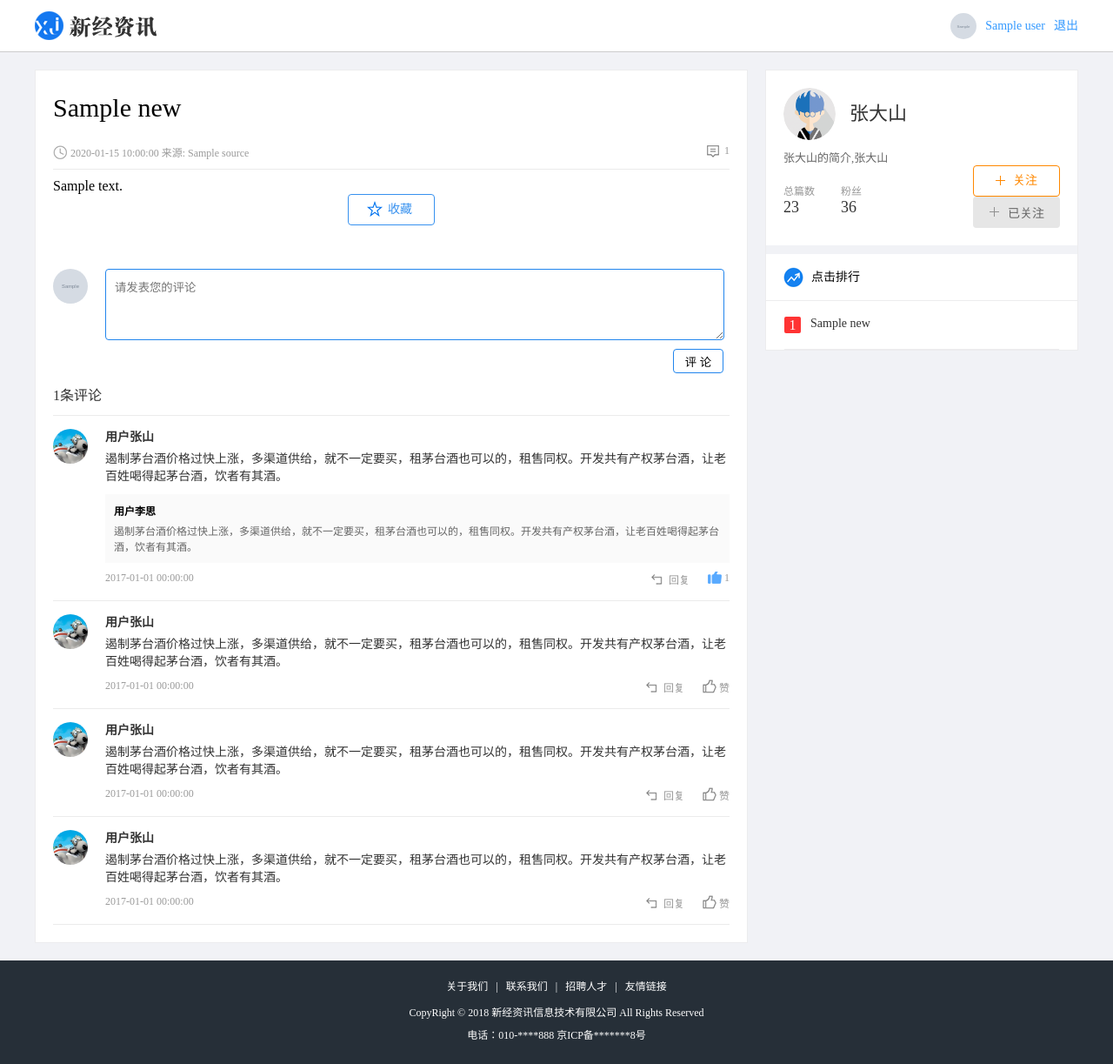
After one commit to ShaoLay/WuYeTong, a Flask app: template info/templates/news/detail.html in a window 1280 px wide. The commit adds this page. Shown: the whole page at 87% size. Run offline with Flask 2, Linux system fonts and the light colour scheme; the template is opened without the code that fills it: most values are stand-ins (such as "Sample title", 1, 10 or a date in 2020); grey boxes marked "Sample" are stand-in pictures; parts of the project's set-up code (start-up, migrations or seed data) failed here and were passed over; some libraries are stand-ins or nearby versions.

Commit message:
新闻详情_准备工作

```diff
--- /dev/null
+++ b/info/templates/news/base.html
@@ -0,0 +1,131 @@
+<!DOCTYPE html>
+<html lang="en">
+<head>
+    <meta charset="UTF-8">
+    <title>{% block title %}{# 网站标题 #}{% endblock title %}</title>
+    <link rel="stylesheet" type="text/css" href="../../static/news/css/reset.css">
+    <link rel="stylesheet" type="text/css" href="../../static/news/css/main.css">
+    <script type="text/javascript" src="../../static/news/js/jquery-1.12.4.min.js"></script>
+    <script type="text/javascript" src="../../static/news/js/main.js"></script>
+
+    {% block script %}
+        {# 各自页面的js #}
+    {% endblock script %}
+
+</head>
+<body>
+    <div class="header_con">
+        <div class="header">
+            <a href="/" class="logo fl"><img src="../../static/news/images/logo.png" alt="logo"></a>
+
+            {# 如果包起来，内部做完实现，主页可以不管，其他页面重写该块，但是什么都不传 #}
+            {# 如果包起来，内部不做实现，主页需要渲染，其他页面不管，更多的页面不用管 #}
+            {% block menu_category %}
+                {# 主页分类 #}
+            {% endblock menu_category %}
+
+            {# 提示：绝大多数页面都有右上角的用户信息，所以我的选择是抱起来，并且实现 #}
+            {% block user_info %}
+                {% if context.user %}
+                    <div class="user_login fr">
+                        <img src="{% if context.user.avatar_url %}{{ context.user.avatar_url }}{% else %}../../static/news/images/person01.png{% endif %}" class="lgin_pic">
+                        <a href="#">{{ context.user.nick_name }}</a>
+                        <a href="javascript:;" onclick="logout()">退出</a>
+                    </div>
+                {% else %}
+                    <div class="user_btns fr">
+                        <a href="javascript:;" class="login_btn">登录</a> / <a href="javascript:;" class="register_btn">注册</a>
+                    </div>
+                {% endif %}
+            {% endblock user_info %}
+
+        </div>
+    </div>
+
+
+    {% block content %}
+        {# 网页正文 #}
+    {% endblock content %}
+
+
+    <div class="footer">
+        <div class="footer_links">
+            <a href="">关于我们</a>
+            <span>|</span>
+            <a href="">联系我们</a>
+            <span>|</span>
+            <a href="">招聘人才</a>
+            <span>|</span>
+            <a href="">友情链接</a>
+        </div>
+        <p class="copyright">
+            CopyRight © 2018 新经资讯信息技术有限公司 All Rights Reserved<br />
+电话：010-****888    京ICP备*******8号
+        </p>
+    </div>
+
+
+    <!-- 登录表单 -->
+    <form class="login_form_con">
+        <div class="login_form">
+            <div class="login_title">
+                <h3>登 录</h3>
+                <a href="javascript:;" class="shutoff"></a>
+            </div>
+            <div class="form_group">
+                <input id="mobile" type="text" name="mobile" autocomplete="off">
+                <div class="input_tip">手机号</div>
+                <div id="login-mobile-err" class="error_tip">手机号不能为空</div>
+            </div>
+            <div class="form_group">
+                <input id="password" type="password" name="password">
+                <div class="input_tip">密码(不少于6位)</div>
+                <div id="login-password-err" class="error_tip">密码不能为空</div>
+            </div>
+            <input type="submit" name="" value="登 录" class="input_sub">
+            <div class="down_link">还没有账号？<a href="javascript:;" class="to_register">立即注册</a></div>
+        </div>
+        <div class="mask"></div>
+    </form>
+
+    <!-- 注册表单 -->
+    <form class="register_form_con">
+        <div class="register_form">
+            <div class="register_title">
+                <h3>注 册</h3>
+                <a href="javascript:;" class="shutoff"></a>
+            </div>
+            <div class="form_group">
+                <input type="text" name="mobile" autocomplete="off" id="register_mobile" class="phone_input">
+                <div class="input_tip">手机号</div>
+                <div id="register-mobile-err" class="error_tip">手机号不能为空</div>
+            </div>
+            <div class="form_group">
+                <input type="text" name="code_pwd" id="imagecode" class="code_pwd">
+                <div class="input_tip">图形验证码</div>
+                <img src="../../static/news/images/pic_code.png" class="get_pic_code" onclick="generateImageCode()">
+                <div id="register-image-code-err" class="error_tip">图形码不能为空</div>
+            </div>
+            <div class="form_group">
+                <input type="text" name="smscode" id="smscode" class="code_pwd">
+                <div class="input_tip">手机验证码</div>
+                <a href="javascript:;" class="get_code" onclick="sendSMSCode()">点击获取验证码</a>
+                <div id="register-sms-code-err" class="error_tip">验证码不能为空</div>
+            </div>
+            <div class="form_group">
+                <input type="password" name="password" id="register_password" class="pass_input">
+                <div class="input_tip">密码(不少于6位)</div>
+                <div id="register-password-err" class="error_tip">密码不能为空</div>
+            </div>
+            <div  class="form_group2 clearfix">
+                <input type="checkbox" class="agree_input" checked>
+                <p>同意使用条款，并已阅读"跟帖评论自律管理承诺书"</p>
+                <div class="error_tip">请勾选</div>
+            </div>
+            <input type="submit" name="" value="注 册" class="input_sub">
+            <div class="down_link">已有账号？<a href="javascript:;" class="to_login">立即登录</a></div>
+        </div>
+        <div class="mask"></div>
+    </form>
+</body>
+</html>
--- /dev/null
+++ b/info/templates/news/detail.html
@@ -0,0 +1,161 @@
+{% extends 'news/base.html' %}
+
+{% block title %}
+文章详情页
+{% endblock title %}
+
+{% block script %}
+    <script type="text/javascript" src="../../static/news/js/detail.js"></script>
+{% endblock script %}
+
+{% block content %}
+    <div class="conter_con">
+        <div class="detail_con fl">
+
+            <h3>{{ context.news.title }}</h3>
+            <div class="detail_about clearfix">
+                <span class="time_souce fl">{{ context.news.create_time }} 来源: {{ context.news.source }}</span>
+                <span class="comment fr">{{ context.news.comments_count }}</span>
+            </div>
+            {{ context.news.content | safe }}
+
+
+            <a href="javascript:;" class="collected block-center" data-newid="{{ context.news.id }}" style="display: {% if context.is_collected %} block
+            {% else %} none {% endif %};"><span class="out">已收藏</span><span class="over">取消收藏</span></a>
+
+            <a href="javascript:;" class="collection block-center" data-newid="{{ context.news.id }}" style="display: {% if context.is_collected %} none
+            {% else %} block {% endif %};">收藏</a>
+
+{#        <a href="javascript:;" class="collection block-center">收藏</a>#}
+{#        <a href="javascript:;" class="collected block-center" style="display: none"><span class="out">已收藏</span><span class="over">取消收藏</span></a>#}
+
+
+        {% if context.user %}
+            <form action="" class="comment_form" data-newsid="{{ context.news.id }}">
+                <div class="person_pic">
+                    <img src="{% if context.user.avatar_url %}
+                        {{ context.user.avatar_url }}
+                    {% else %}
+                        ../../static/news/images/person01.png
+                    {% endif %}" alt="用户图标">
+                </div>
+                <textarea placeholder="请发表您的评论" class="comment_input"></textarea>
+                <input type="submit" name="" value="评 论" class="comment_sub">
+            </form>
+        {% else %}
+            <div class="comment_form_logout">
+                登录发表你的评论
+            </div>
+        {% endif %}
+
+
+        <div class="comment_count">
+            {{ context.news.comments_count }}条评论
+        </div>
+
+        <div class="comment_list_con">
+            <div class="comment_list">
+                <div class="person_pic fl">
+                    <img src="../../static/news/images/worm.jpg" alt="用户图标">
+                </div>
+                <div class="user_name fl">用户张山</div>
+                <div class="comment_text fl">
+                    遏制茅台酒价格过快上涨，多渠道供给，就不一定要买，租茅台酒也可以的，租售同权。开发共有产权茅台酒，让老百姓喝得起茅台酒，饮者有其酒。
+                </div>
+                <div class="reply_text_con fl">
+                    <div class="user_name2">用户李思</div>
+                    <div class="reply_text">
+                        遏制茅台酒价格过快上涨，多渠道供给，就不一定要买，租茅台酒也可以的，租售同权。开发共有产权茅台酒，让老百姓喝得起茅台酒，饮者有其酒。
+                    </div>
+                </div>
+                <div class="comment_time fl">2017-01-01 00:00:00</div>
+                <a href="javascript:;" class="comment_up has_comment_up fr">1</a>
+                <a href="javascript:;" class="comment_reply fr">回复</a>
+                <from class="reply_form fl">
+                    <textarea  class="reply_input"></textarea>
+                    <input type="submit" name="" value="回复" class="reply_sub fr">
+                    <input type="reset" name="" value="取消" class="reply_cancel fr">
+                </from>
+            </div>
+
+            <div class="comment_list">
+                <div class="person_pic fl">
+                    <img src="../../static/news/images/worm.jpg" alt="用户图标">
+                </div>
+                <div class="user_name fl">用户张山</div>
+                <div class="comment_text fl">
+                    遏制茅台酒价格过快上涨，多渠道供给，就不一定要买，租茅台酒也可以的，租售同权。开发共有产权茅台酒，让老百姓喝得起茅台酒，饮者有其酒。
+                </div>
+                <div class="comment_time fl">2017-01-01 00:00:00</div>
+                <a href="javascript:;" class="comment_up fr">赞</a>
+                <a href="javascript:;" class="comment_reply fr">回复</a>
+                <from class="reply_form fl">
+                    <textarea  class="reply_input"></textarea>
+                    <input type="submit" name="" value="回复" class="reply_sub fr">
+                    <input type="reset" name="" value="取消" class="reply_cancel fr">
+                </from>
+            </div>
+
+            <div class="comment_list">
+                <div class="person_pic fl">
+                    <img src="../../static/news/images/worm.jpg" alt="用户图标">
+                </div>
+                <div class="user_name fl">用户张山</div>
+                <div class="comment_text fl">
+                    遏制茅台酒价格过快上涨，多渠道供给，就不一定要买，租茅台酒也可以的，租售同权。开发共有产权茅台酒，让老百姓喝得起茅台酒，饮者有其酒。
+                </div>
+                <div class="comment_time fl">2017-01-01 00:00:00</div>
+                <a href="javascript:;" class="comment_up fr">赞</a>
+                <a href="javascript:;" class="comment_reply fr">回复</a>
+                <from class="reply_form fl">
+                    <textarea  class="reply_input"></textarea>
+                    <input type="submit" name="" value="回复" class="reply_sub fr">
+                    <input type="reset" name="" value="取消" class="reply_cancel fr">
+                </from>
+            </div>
+
+            <div class="comment_list">
+                <div class="person_pic fl">
+                    <img src="../../static/news/images/worm.jpg" alt="用户图标">
+                </div>
+                <div class="user_name fl">用户张山</div>
+                <div class="comment_text fl">
+                    遏制茅台酒价格过快上涨，多渠道供给，就不一定要买，租茅台酒也可以的，租售同权。开发共有产权茅台酒，让老百姓喝得起茅台酒，饮者有其酒。
+                </div>
+                <div class="comment_time fl">2017-01-01 00:00:00</div>
+                <a href="javascript:;" class="comment_up fr">赞</a>
+                <a href="javascript:;" class="comment_reply fr">回复</a>
+                <from class="reply_form fl">
+                    <textarea  class="reply_input"></textarea>
+                    <input type="submit" name="" value="回复" class="reply_sub fr">
+                    <input type="reset" name="" value="取消" class="reply_cancel fr">
+                </from>
+            </div>
+        </div>
+
+        </div>
+
+
+        <div class="rank_con fr">
+            <div class="author_card">
+                <a href="#" class="author_pic"><img src="../../static/news/images/user_pic.png" alt="author_pic"></a>
+                <a href="#" class="author_name">张大山</a>
+                <div class="author_resume">张大山的简介,张大山</div>
+                <div class="writings"><span>总篇数</span><b>23</b></div>
+                <div class="follows"><span>粉丝</span><b>36</b></div>
+                <a href="javascript:;" class="focus fr">关注</a>
+                <a href="javascript:;" class="focused fr"><span class="out">已关注</span><span class="over">取消关注</span></a>
+            </div>
+
+
+            <div class="rank_title">
+                <h3>点击排行</h3>
+            </div>
+            <ul class="rank_list">
+                {% for news in context.news_clicks %}
+                    <li><span class="{{ loop.index | rank }}">{{ loop.index }}</span><a href="#">{{ news.title }}</a></li>
+                {% endfor %}
+            </ul>
+        </div>
+    </div>
+{% endblock content %}
```
Also changed, not shown: info/static/news/js/index.js (+33 -10 lines), info/templates/news/index.html (+26 -121 lines), 1 other file.
